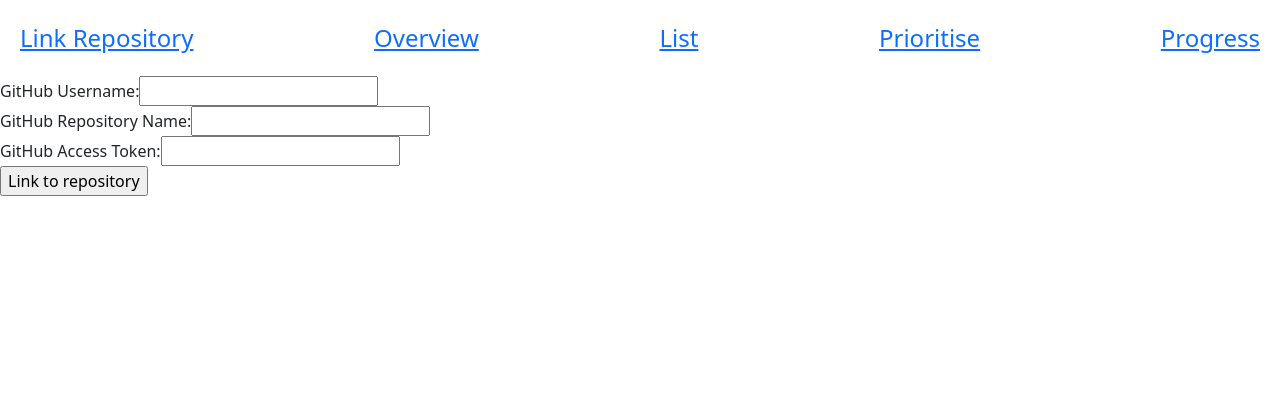
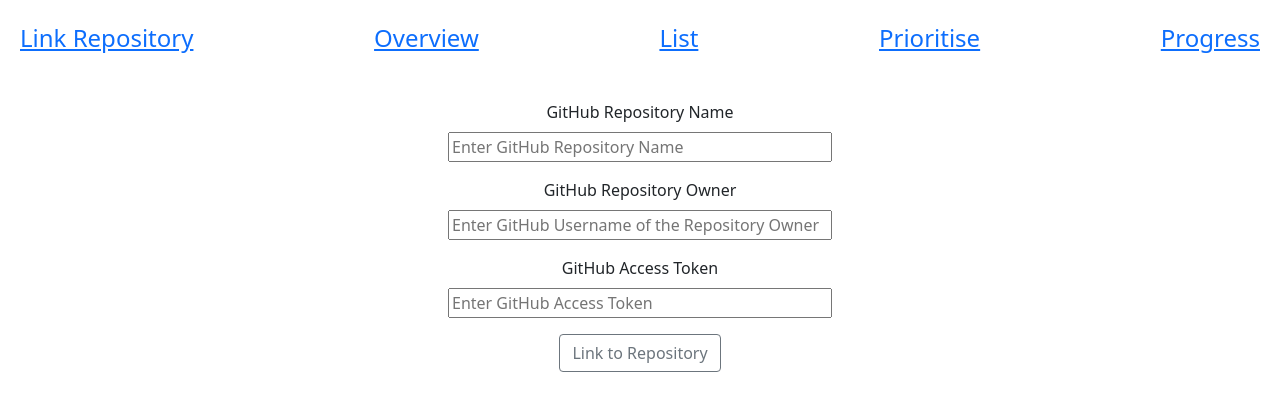
Before and after one commit to LiamTodd/human-centric-issue-visualiser, a React (Create React App) app: page / in a window 1280 px wide. Shown: the top 410 px of the page. Built offline with nearby package versions, Linux system fonts and the light colour scheme.

Commit message:
fix authentication bug

```diff
--- a/src/components/AuthenticateComponent.js
+++ b/src/components/AuthenticateComponent.js
@@ -1,7 +1,10 @@
 import React, { useState } from 'react';
 import { createGitHubLabels } from '../helpers/createGitHubLabels';
-import { CREDENTIALS_KEY } from '../helpers/localStorageKeys';
+import { CREDENTIALS_KEY, READY_KEY } from '../helpers/localStorageKeys';
 import { setupLocalStorage } from '../helpers/setupLocalStorage';
+
+import Button from 'react-bootstrap/Button';
+import Form from 'react-bootstrap/Form';
 
 export default function AuthenticateComponent() {
   const [credentials, setCredentials] = useState({
@@ -38,30 +41,50 @@ export default function AuthenticateComponent() {
 
   return (
     <div>
-      <div style={{ textAlign: 'left' }}>
-        <div>
-          <label for="username">GitHub Username:</label>
-          <input type="text" onChange={updateUsername}></input>
-        </div>
+      <br></br>
+      <Form>
+        <Form.Group className="mb-3" controlId="formBasicEmail">
+          <Form.Label>GitHub Repository Name</Form.Label>
+          <br></br>
+          <input
+            style={{ width: '30%' }}
+            type="text"
+            onChange={updateRepoName}
+            placeholder="Enter GitHub Repository Name"
+          ></input>
+        </Form.Group>
 
-        <div>
-          <label for="repo">GitHub Repository Name:</label>
-          <input type="text" onChange={updateRepoName}></input>
-        </div>
+        <Form.Group className="mb-3" controlId="formBasicEmail">
+          <Form.Label>GitHub Repository Owner</Form.Label>
+          <br></br>
+          <input
+            style={{ width: '30%' }}
+            type="text"
+            onChange={updateUsername}
+            placeholder="Enter GitHub Username of the Repository Owner"
+          ></input>
+        </Form.Group>
 
-        <div>
-          <label for="token">GitHub Access Token:</label>
-          <input type="password" onChange={updateToken}></input>
-        </div>
-
-        <input
+        <Form.Group className="mb-3" controlId="formBasicPassword">
+          <Form.Label>GitHub Access Token</Form.Label>
+          <br></br>
+          <input
+            style={{ width: '30%' }}
+            type="password"
+            placeholder="Enter GitHub Access Token"
+            onChange={updateToken}
+          ></input>
+        </Form.Group>
+        <Button
+          variant="outline-secondary"
           type="submit"
-          value="Link to repository"
           onClick={() => {
             authenticateAndSetUp();
           }}
-        ></input>
-      </div>
+        >
+          Link to Repository
+        </Button>
+      </Form>
     </div>
   );
 }
```
